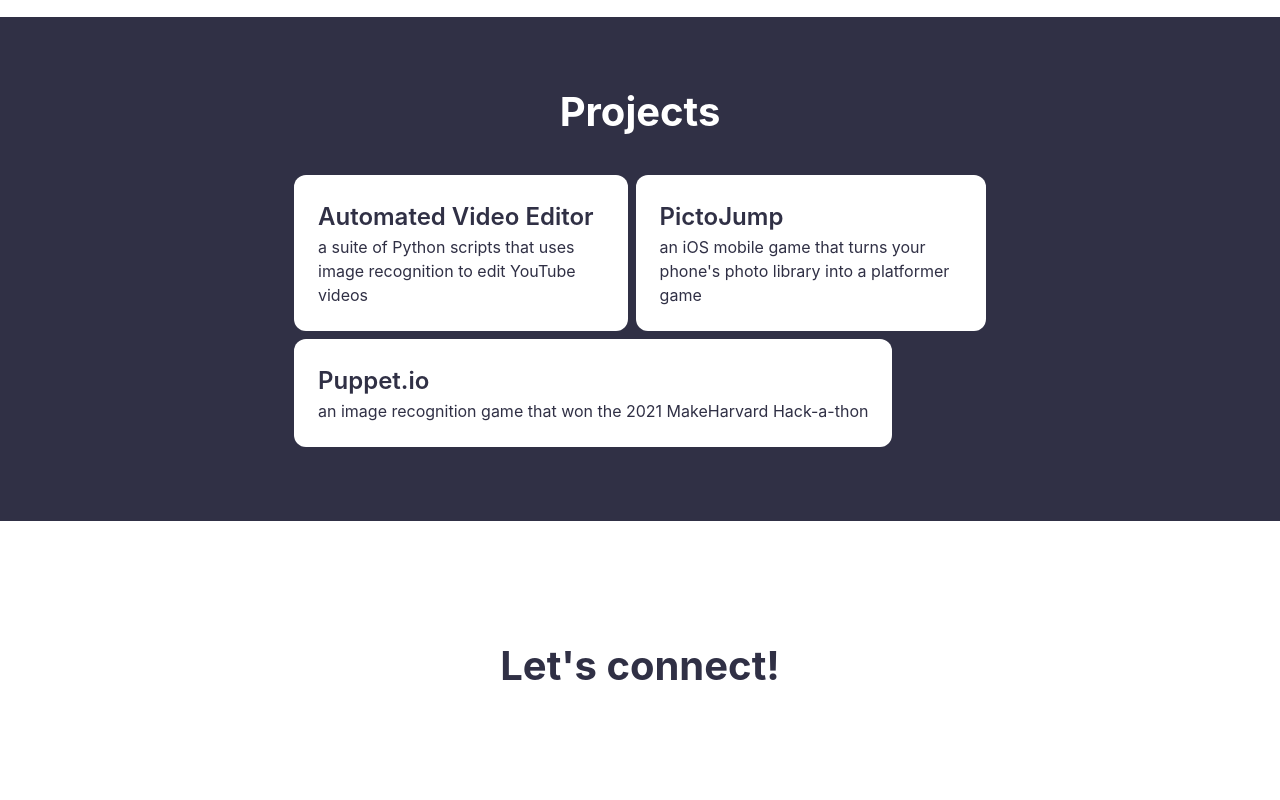
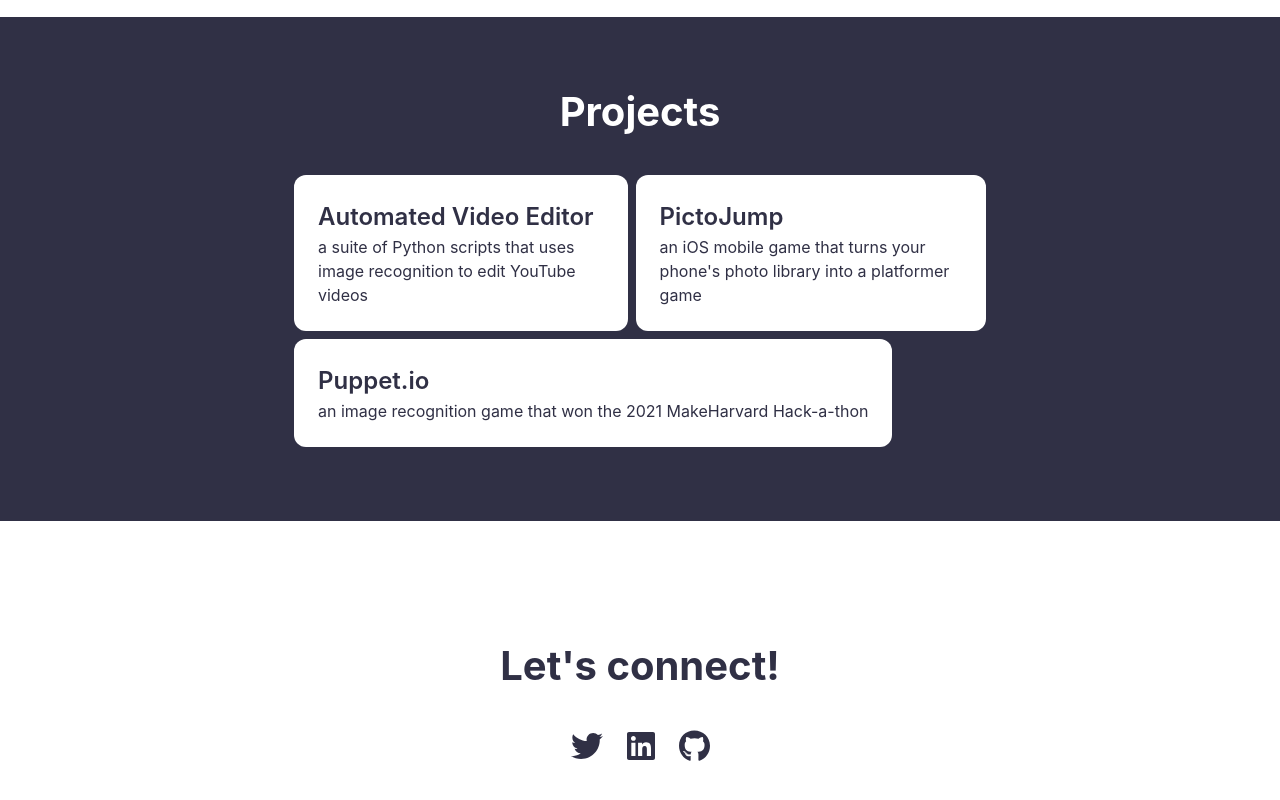
Before and after one commit to erictu22/erictu22.github.io, a React (Create React App) app: page /#/ in a window 1280 px wide. Shown: the part 1216-2016 px from the top of the page. Built offline with nearby package versions, Linux system fonts and the light colour scheme.

Commit message:
Base webpage done. Need to add some hover effects + urls that link to the components

```diff
--- a/package.json
+++ b/package.json
@@ -4,6 +4,10 @@
   "version": "0.1.0",
   "private": true,
   "dependencies": {
+    "@fortawesome/fontawesome-svg-core": "^6.4.0",
+    "@fortawesome/free-brands-svg-icons": "^6.4.0",
+    "@fortawesome/free-solid-svg-icons": "^6.4.0",
+    "@fortawesome/react-fontawesome": "^0.2.0",
     "@testing-library/jest-dom": "^5.16.5",
     "@testing-library/react": "^13.4.0",
     "@testing-library/user-event": "^13.5.0",
--- /dev/null
+++ b/src/components/socials.tsx
@@ -0,0 +1,17 @@
+import { FontAwesomeIcon } from "@fortawesome/react-fontawesome";
+import {
+  faTwitter,
+  faLinkedin,
+  faGithub,
+} from "@fortawesome/free-brands-svg-icons";
+import { FlexRow } from "./flex";
+
+export function Socials() {
+  return (
+    <FlexRow style={{gap: 24}}>
+      <FontAwesomeIcon icon={faTwitter} size="2x" color="#303045" />
+      <FontAwesomeIcon icon={faLinkedin} size="2x" color="#303045" />
+      <FontAwesomeIcon icon={faGithub} size="2x" color="#303045" />
+    </FlexRow>
+  );
+}
--- a/src/pages/Home.tsx
+++ b/src/pages/Home.tsx
@@ -2,6 +2,7 @@
 import { Card, Theme } from "../components/cards";
 import CircleImage from "../components/circleImage";
 import { FlexColumn, FlexRow } from "../components/flex";
+import { Socials } from "../components/socials";
 import { GradientSpan, H2, H3, H4, P, Title } from "../components/typography";
 import { useIsMobileLayout } from "../hooks/useIsMobileLayout";
 
@@ -154,7 +155,8 @@
 const WorkWithMeSection = () => {
   const spacing = 120;
   return <SectionWrapper theme='light' spacing={spacing}>
-    <H2>Let's connect!</H2>
+    <H2 style={{marginBottom: 40}}>Let's connect!</H2>
+    <Socials/>
   </SectionWrapper>
 }
 
```
Also changed, not shown: 1 other file (tests, documents, lock files or other folders).
